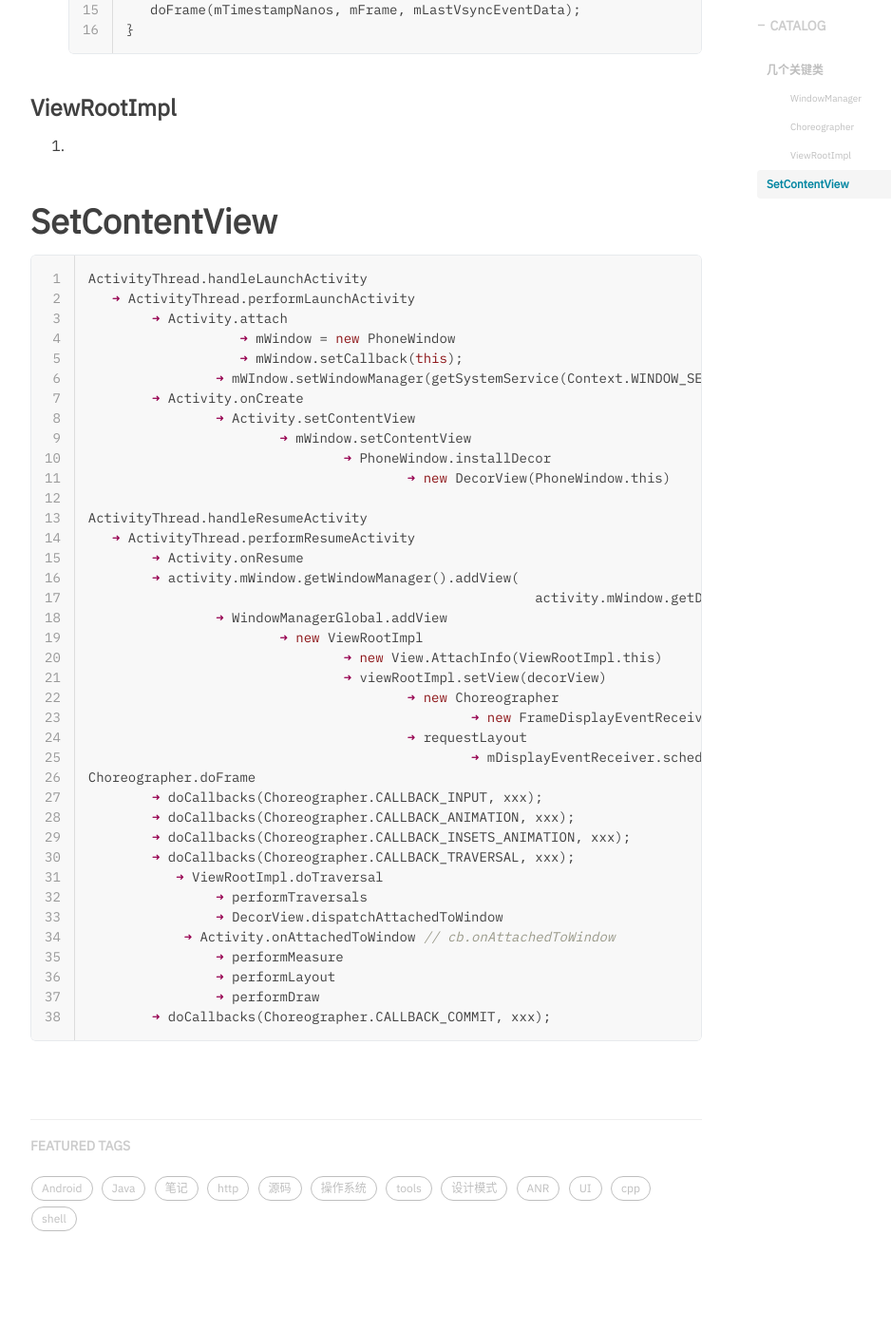
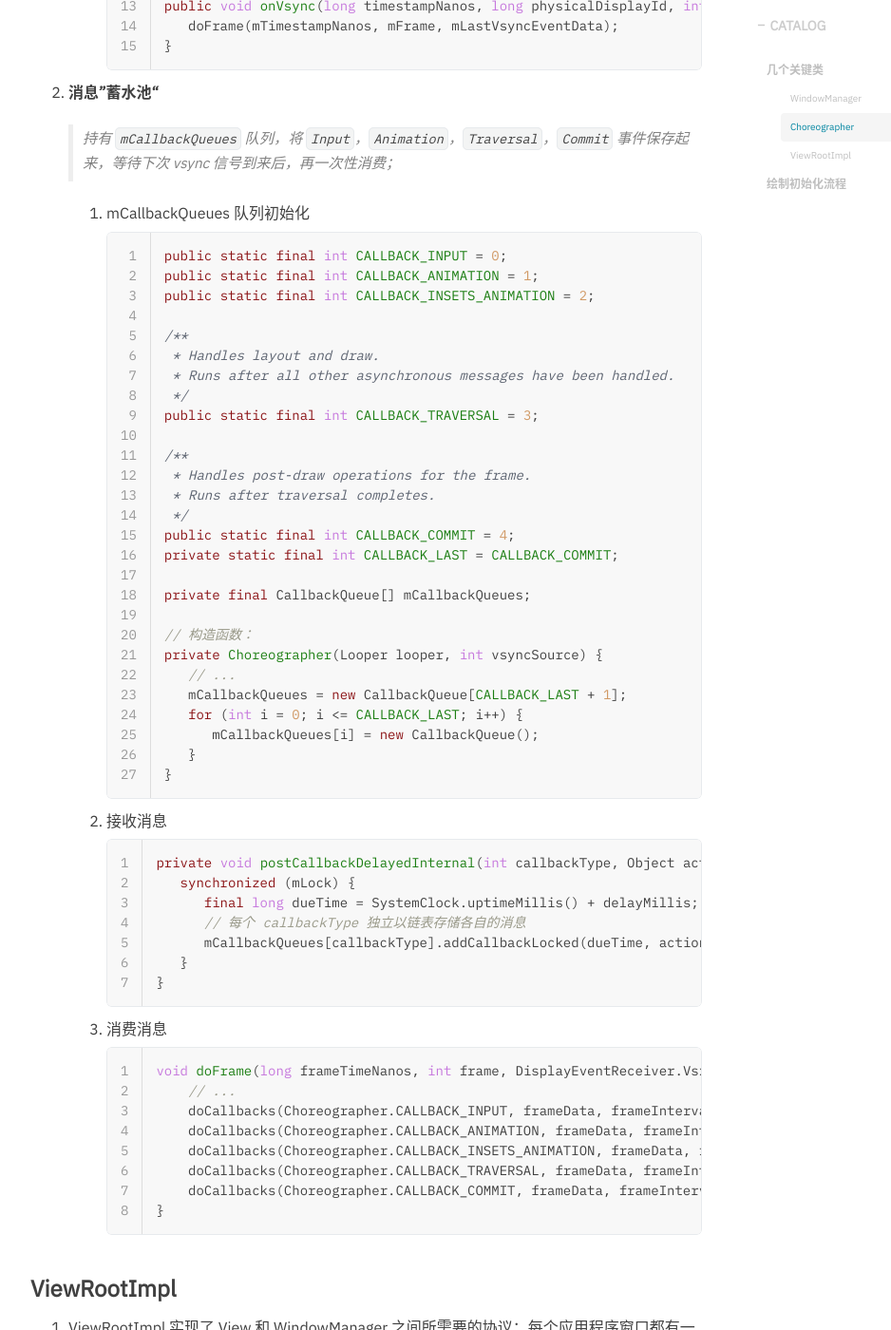
Before and after one commit to hurshi/hurshi.github.io, a Jekyll site: the page built from _posts/2023-06-21-TheOriginOfDrawing.md, in a window 1280 px wide and 1400 px high, scrolled down 1463 px. Shown: the whole window at 95% size, without its empty margins (233-1171 px from the left). Built offline with Jekyll 4.4.1, drawn with Linux system fonts in a browser that asks for light colours; nearby versions of some CDN libraries; some web fonts are replaced; comment, search, counter and statistics services are not loaded; some of the changed text lies outside the part shown.

Commit message:
add blog

````diff
--- a/_posts/2023-06-21-TheOriginOfDrawing.md
+++ b/_posts/2023-06-21-TheOriginOfDrawing.md
@@ -26,82 +26,150 @@ tags:
 
    ```java
    WindowManagerImpl
-      WindowManagerGlobal -> singleInstance
-      - ArrayList<ViewRootImpl> mRoots
+      ➜ WindowManagerGlobal -> singleInstance
+         ➜ ArrayList<ViewRootImpl> mRoots
    ```
+
 ### Choreographer
-1.  核心是它的内部类 `FrameDisplayEventReceiver` ，核心能力是：
 
-    1.  通过 native 接受系统发送的 vsync 信号；
+1.  **请求与接收 vsync 信号**
 
-    1.  请求下一个 vsync 信号；
+    1.  核心是它的内部类 `FrameDisplayEventReceiver` ，核心能力是：
 
-2.  核心方法如下
+        1.  通过 native 接受系统发送的 vsync 信号；
 
-    ```java
-    private static native void nativeScheduleVsync(long receiverPtr);
+        2.  请求下一个 vsync 信号；
 
-    // Called from native code.
-    private void dispatchVsync(long timestampNanos, long physicalDisplayId, int frame,
-                               VsyncEventData vsyncEventData) {
-       onVsync(timestampNanos, physicalDisplayId, frame, vsyncEventData);
-    }
+    2.  核心方法如下
 
-    public void scheduleVsync() {
-       nativeScheduleVsync(mReceiverPtr);
-    }
+        ```java
+        // 请求下一帧 vsync 事件
+        public void scheduleVsync() {
+           nativeScheduleVsync(mReceiverPtr);
+        }
 
-    public void onVsync(long timestampNanos, long physicalDisplayId, int frame,
-                    VsyncEventData vsyncEventData) {
-       doFrame(mTimestampNanos, mFrame, mLastVsyncEventData);
-    }
-    ```
+        private static native void nativeScheduleVsync(long receiverPtr);
+
+        // vsync 回调，Called from native code.
+        private void dispatchVsync(long timestampNanos, long physicalDisplayId, int frame,VsyncEventData vsyncEventData) {
+           onVsync(timestampNanos, physicalDisplayId, frame, vsyncEventData);
+        }
+
+        public void onVsync(long timestampNanos, long physicalDisplayId, int frame,VsyncEventData vsyncEventData) {
+           doFrame(mTimestampNanos, mFrame, mLastVsyncEventData);
+        }
+        ```
+
+2.  **消息”蓄水池“**
+
+    >  持有 `mCallbackQueues` 队列，将 `Input`，`Animation`，`Traversal`，`Commit` 事件保存起来，等待下次 vsync 信号到来后，再一次性消费；
+
+    1.  mCallbackQueues 队列初始化
+
+        ```java
+        public static final int CALLBACK_INPUT = 0;
+        public static final int CALLBACK_ANIMATION = 1;
+        public static final int CALLBACK_INSETS_ANIMATION = 2;
+
+        /**
+         * Handles layout and draw.
+         * Runs after all other asynchronous messages have been handled.
+         */
+        public static final int CALLBACK_TRAVERSAL = 3;
+
+        /**
+         * Handles post-draw operations for the frame.
+         * Runs after traversal completes.
+         */
+        public static final int CALLBACK_COMMIT = 4;
+        private static final int CALLBACK_LAST = CALLBACK_COMMIT;
+
+        private final CallbackQueue[] mCallbackQueues;
+
+        // 构造函数：
+        private Choreographer(Looper looper, int vsyncSource) {
+           // ...
+           mCallbackQueues = new CallbackQueue[CALLBACK_LAST + 1];
+           for (int i = 0; i <= CALLBACK_LAST; i++) {
+              mCallbackQueues[i] = new CallbackQueue();
+           }
+        }
+        ```
+
+    2.  接收消息
+
+        ```java
+        private void postCallbackDelayedInternal(int callbackType, Object action, Object token, long delayMillis) {
+           synchronized (mLock) {
+              final long dueTime = SystemClock.uptimeMillis() + delayMillis;
+              // 每个 callbackType 独立以链表存储各自的消息
+              mCallbackQueues[callbackType].addCallbackLocked(dueTime, action, token);
+           }
+        }
+        ```
+
+    3.  消费消息
+
+        ```java
+        void doFrame(long frameTimeNanos, int frame, DisplayEventReceiver.VsxxData vd) {
+            // ...
+            doCallbacks(Choreographer.CALLBACK_INPUT, frameData, frameIntervalNanos);
+            doCallbacks(Choreographer.CALLBACK_ANIMATION, frameData, frameIntervalNanos);
+            doCallbacks(Choreographer.CALLBACK_INSETS_ANIMATION, frameData, frameIntervalNanos);
+            doCallbacks(Choreographer.CALLBACK_TRAVERSAL, frameData, frameIntervalNanos);
+            doCallbacks(Choreographer.CALLBACK_COMMIT, frameData, frameIntervalNanos);
+        }
+        ```
 
 ### ViewRootImpl
 
-1.
+1. ViewRootImpl 实现了 View 和 WindowManager 之间所需要的协议；每个应用程序窗口都有一个对应的 ViewRootImpl 实例，比如 Activity。
+2. ViewRootImpl 是应用程序和 Android framework 沟通的桥梁，包括持有 Choreographer 以交互视图信息；还有：
+   1. WindowInputEventReceiver：接收屏幕点击触摸事件；
+   1. InputStage：接收并处理输入法事件；
+3. ViewRootImpl 中的 `performTraversals` 方法管理了 View 的 measure，layout，draw 三个核心步骤；
 
 
 
-# SetContentView
+
+# 绘制初始化流程
 
 ```java
 ActivityThread.handleLaunchActivity
    ➜ ActivityThread.performLaunchActivity
-   	➜ Activity.attach
-		   ➜ mWindow = new PhoneWindow
-		   ➜ mWindow.setCallback(this);
-   		➜ mWIndow.setWindowManager(getSystemService(Context.WINDOW_SERVICE))
-   	➜ Activity.onCreate
-   		➜ Activity.setContentView
-   			➜ mWindow.setContentView
-	   			➜ PhoneWindow.installDecor
-   					➜ new DecorView(PhoneWindow.this)
+      ➜ Activity.attach // 初始化 window，并绑定 WindowManager
+         ➜ mWindow = new PhoneWindow
+         ➜ mWindow.setCallback(this);
+         ➜ mWindow.setWindowManager(getSystemService(Context.WINDOW_SERVICE))
+      ➜ Activity.onCreate // 在 onCreate 中 setContentView 流程
+         ➜ Activity.setContentView
+            ➜ mWindow.setContentView
+               ➜ PhoneWindow.installDecor
+                  ➜ new DecorView(PhoneWindow.this)
 
 ActivityThread.handleResumeActivity
    ➜ ActivityThread.performResumeActivity
-   	➜ Activity.onResume
-   	➜ activity.mWindow.getWindowManager().addView(
-   							activity.mWindow.getDecorView(),xxx)
-   		➜ WindowManagerGlobal.addView
-   			➜ new ViewRootImpl
-	   			➜ new View.AttachInfo(ViewRootImpl.this)
-   				➜ viewRootImpl.setView(decorView)
-   					➜ new Choreographer
-	   					➜ new FrameDisplayEventReceiver
-   					➜ requestLayout
-   						➜ mDisplayEventReceiver.scheduleVsync()
-Choreographer.doFrame
-	➜ doCallbacks(Choreographer.CALLBACK_INPUT, xxx);
-	➜ doCallbacks(Choreographer.CALLBACK_ANIMATION, xxx);
-	➜ doCallbacks(Choreographer.CALLBACK_INSETS_ANIMATION, xxx);
-	➜ doCallbacks(Choreographer.CALLBACK_TRAVERSAL, xxx);
-	   ➜ ViewRootImpl.doTraversal
-		➜ performTraversals
-   		➜ DecorView.dispatchAttachedToWindow
+      ➜ Activity.onResume
+      ➜ activity.mWindow.getWindowManager().addView(activity.mWindow.getDecorView(),xxx)
+         ➜ WindowManagerGlobal.addView
+            ➜ new ViewRootImpl
+               ➜ new View.AttachInfo(ViewRootImpl.this)
+               ➜ viewRootImpl.setView(decorView)
+                  ➜ new Choreographer
+                     ➜ new FrameDisplayEventReceiver
+                  ➜ requestLayout // 请求 vsync 信号
+                     ➜ mDisplayEventReceiver.scheduleVsync()
+Choreographer.doFrame // 收到 vsync 信号
+   ➜ doCallbacks(Choreographer.CALLBACK_INPUT, xxx);
+   ➜ doCallbacks(Choreographer.CALLBACK_ANIMATION, xxx);
+   ➜ doCallbacks(Choreographer.CALLBACK_INSETS_ANIMATION, xxx);
+   ➜ doCallbacks(Choreographer.CALLBACK_TRAVERSAL, xxx);
+      ➜ ViewRootImpl.doTraversal
+      ➜ performTraversals
+         ➜ DecorView.dispatchAttachedToWindow
             ➜ Activity.onAttachedToWindow // cb.onAttachedToWindow
-   		➜ performMeasure
-   		➜ performLayout
-   		➜ performDraw
-	➜ doCallbacks(Choreographer.CALLBACK_COMMIT, xxx);
+         ➜ performMeasure
+         ➜ performLayout
+         ➜ performDraw
+   ➜ doCallbacks(Choreographer.CALLBACK_COMMIT, xxx);
 ```
````
